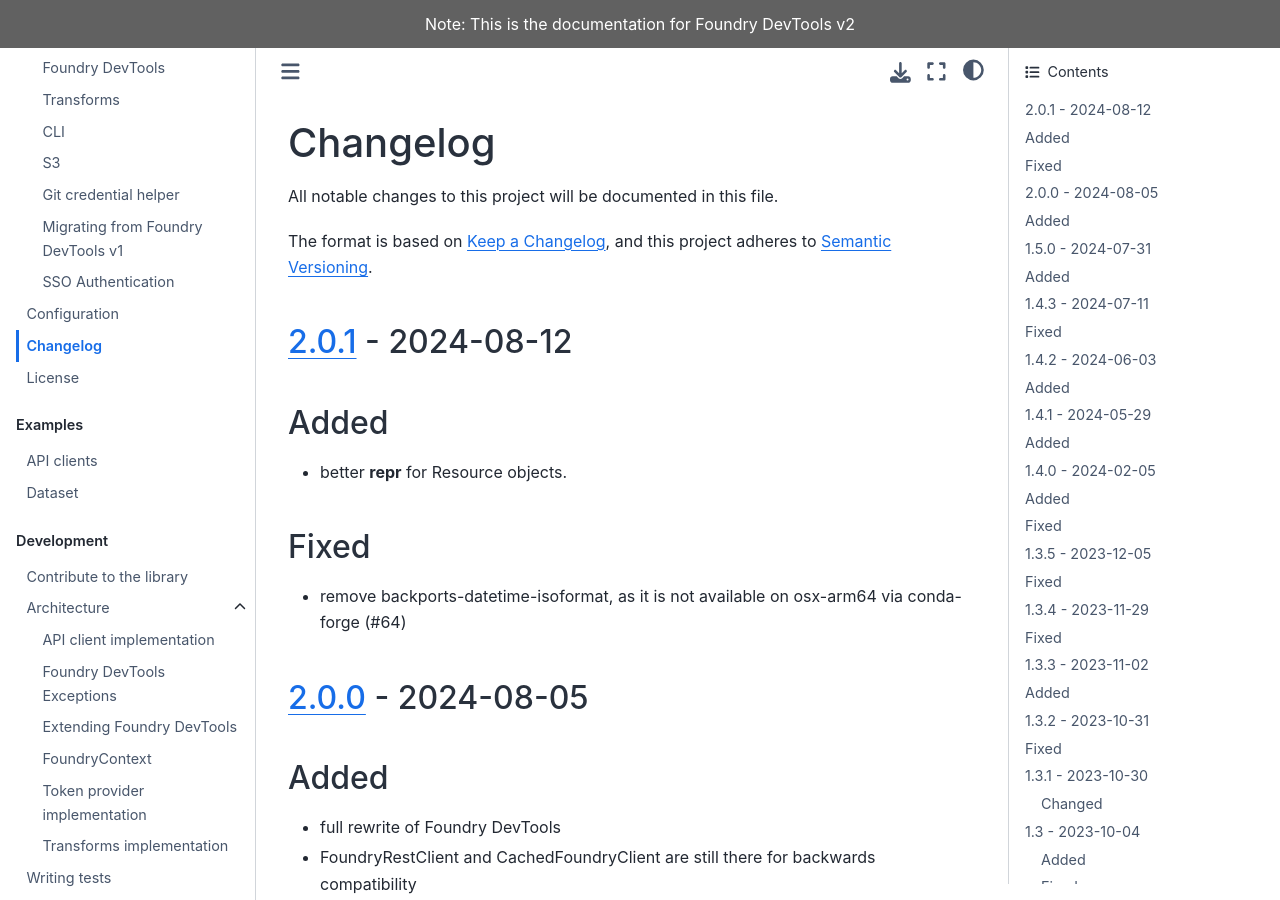
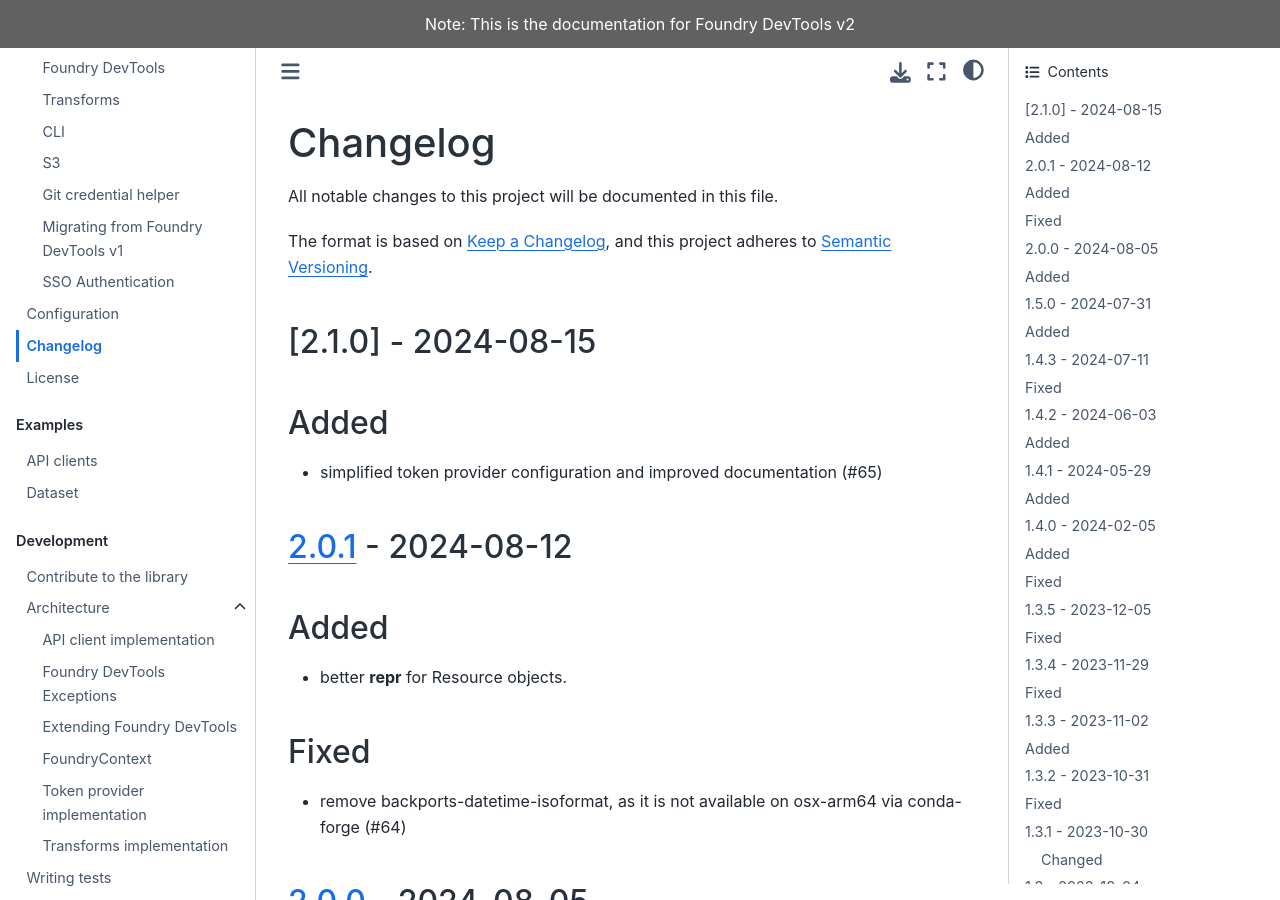
Before and after one commit to emdgroup/foundry-dev-tools, a Sphinx documentation site: the page built from docs/changelog.md, in a window 1280 px wide and 900 px high. Built offline with Sphinx 7.4.7 and the Sphinx Book theme 1.1.4, drawn with Linux system fonts in a browser that asks for light colours; pages that are not in the unit, such as notebooks, are missing from menus; the version number is read from the project's files by our own code.

Commit message:
feat: release v2.1.0

```diff
--- a/docs/changelog.md
+++ b/docs/changelog.md
@@ -4,6 +4,11 @@ All notable changes to this project will be documented in this file.
 
 The format is based on [Keep a Changelog],
 and this project adheres to [Semantic Versioning].
+
+## [2.1.0] - 2024-08-15
+
+## Added
+  - simplified token provider configuration and improved documentation (#65)
 
 ## [2.0.1] - 2024-08-12
 
```
Also changed, not shown: docs/getting_started/transforms.md (+0 -4 lines).
